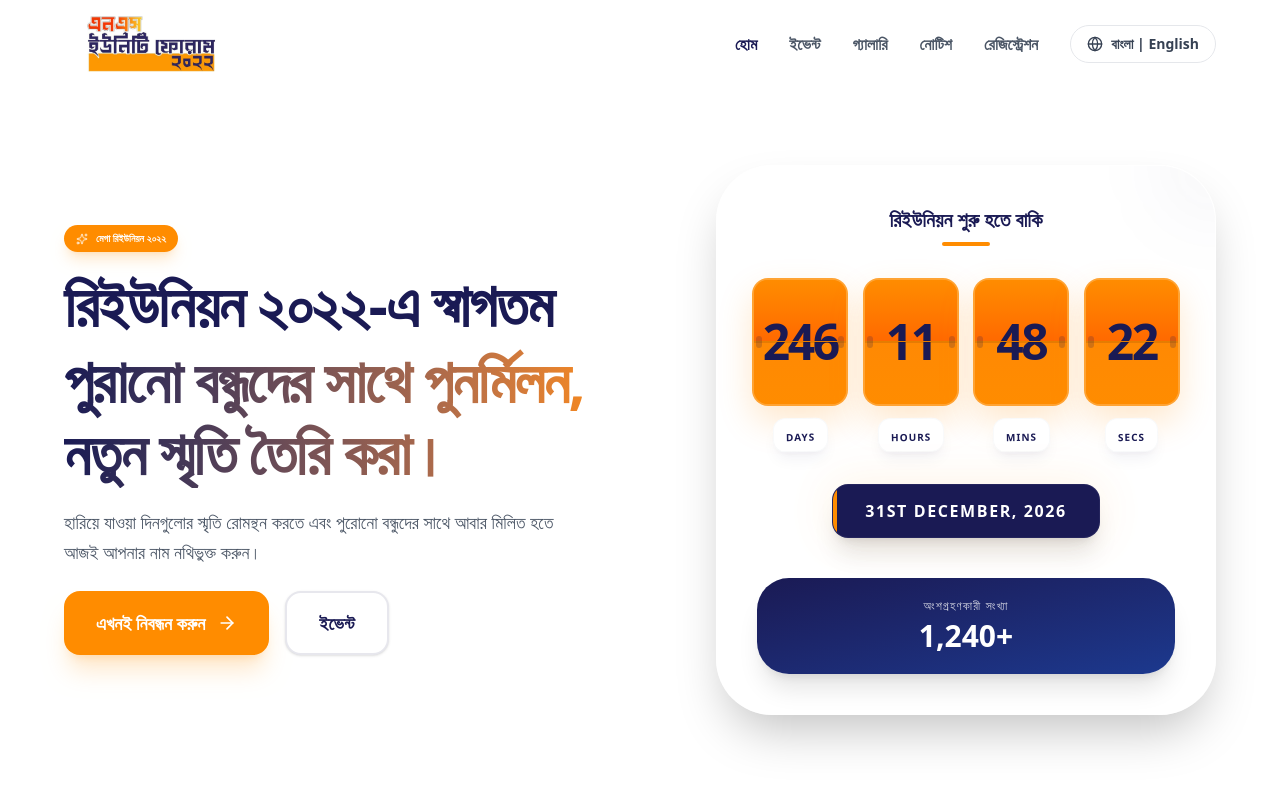
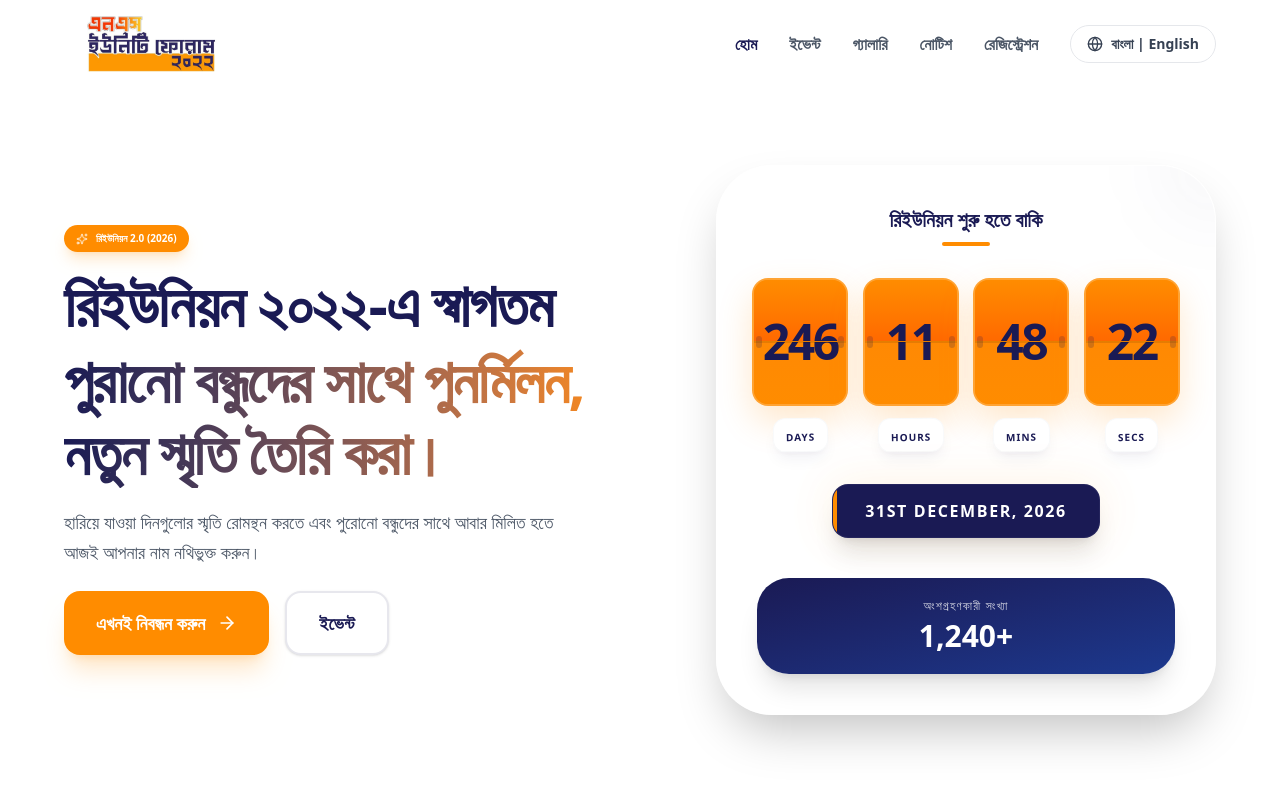
Before and after one commit to EasinArafatDeveloper/ns-reunion-2022, a Next.js app: page / in a window 1280 px wide. Shown: the top 800 px of the page. Built offline with nearby package versions, Linux system fonts and the light colour scheme.

Commit message:
UI: Update Hero badge to Reunion 2.0 (2026)

```diff
--- a/src/app/page.tsx
+++ b/src/app/page.tsx
@@ -33,7 +33,7 @@ export default function Home() {
             >
               <div className="inline-flex items-center gap-2 px-3 py-1.5 rounded-full bg-secondary text-white font-bold text-[10px] mb-4 shadow-lg shadow-secondary/20">
                 <Sparkles className="w-3 h-3 text-white/80" />
-                <span>{language === 'bn' ? 'মেগা রিইউনিয়ন ২০২২' : 'Mega Reunion 2022'}</span>
+                <span>{language === 'bn' ? 'রিইউনিয়ন 2.0 (2026)' : 'Reunion 2.0 (2026)'}</span>
               </div>
 
               <h1 className="text-4xl md:text-5xl lg:text-6xl font-black tracking-tight text-primary leading-[1.2] mb-5">
```
